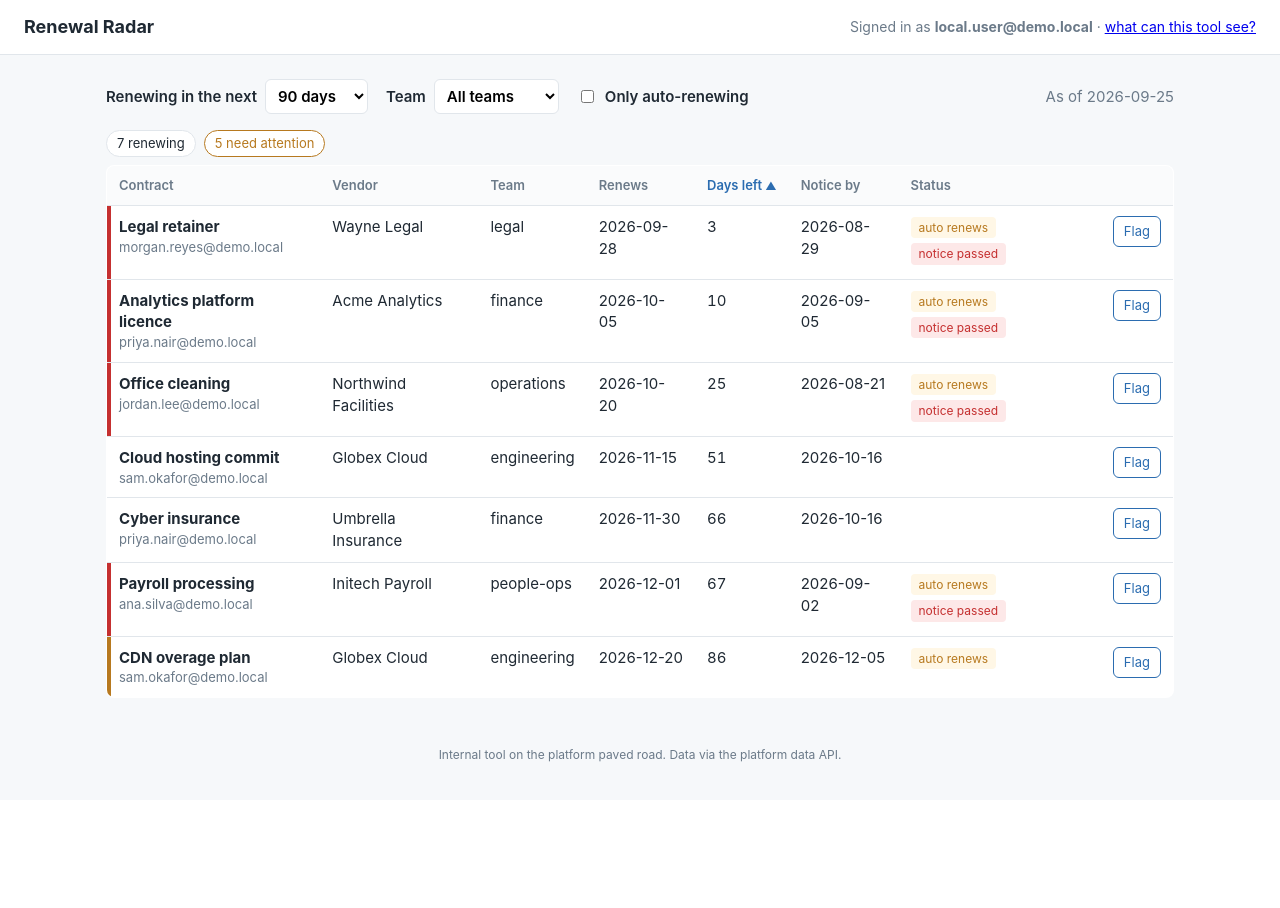
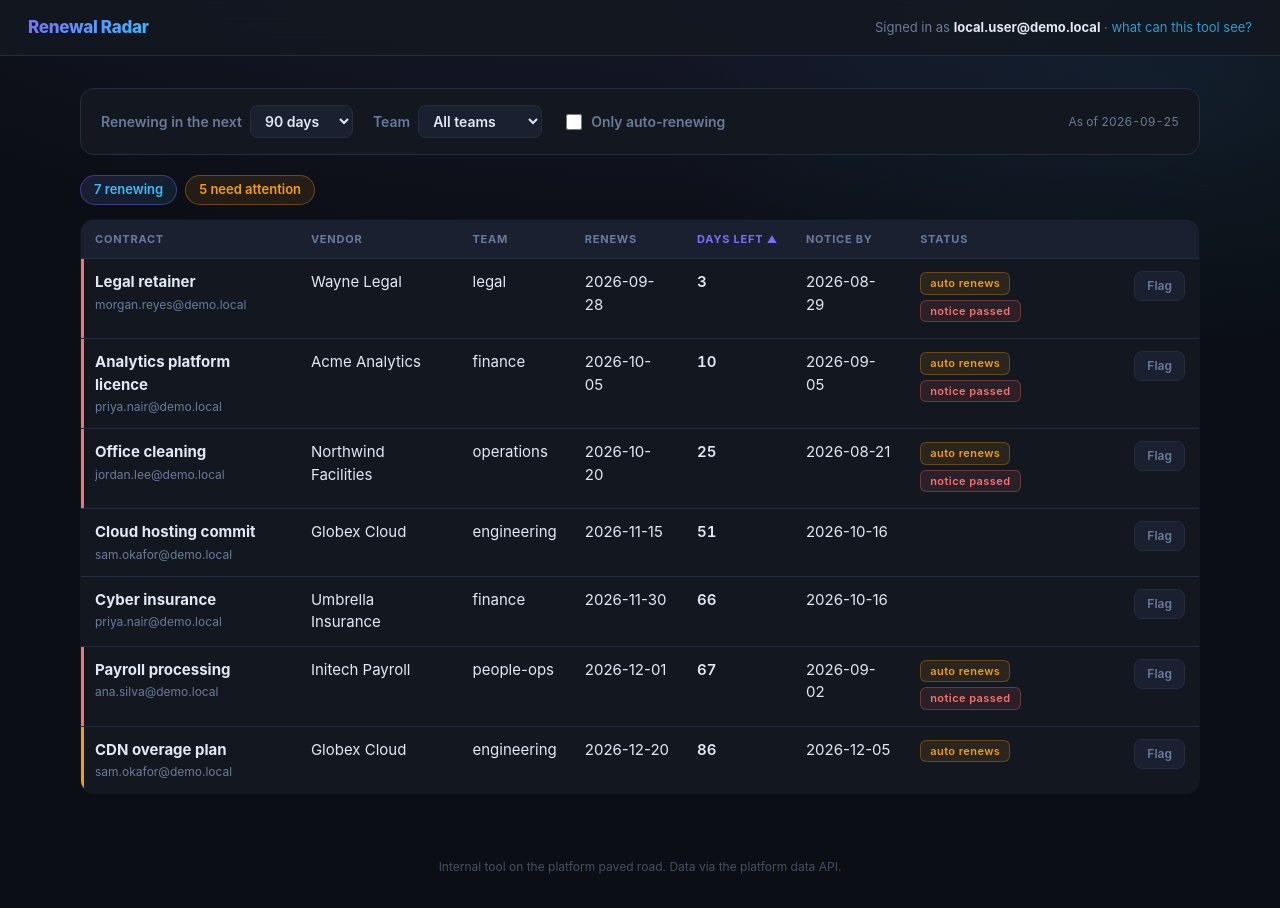
Before and after one commit to demo-aws-vibe-coding/app-renewal-radar, a FastAPI app: page / in a window 1280 px wide. Before the commit the page ends 762 px from the top, so only its background shows below. Run offline with FastAPI, Linux system fonts and the light colour scheme.

Commit message:
Restyle to dark theme with gradient accents and glassy cards
Claude-Session: bde4fa0f-6c82-4a85-8e6e-b2bcbc0021f5
Claude-Model: eu.anthropic.claude-sonnet-4-6
Policy-Version: 2026.09.21-1

```diff
--- a/src/app/static/style.css
+++ b/src/app/static/style.css
@@ -1,33 +1,266 @@
-:root { --ink:#1f2933; --muted:#6b7a89; --line:#e1e6eb; --bg:#f6f8fa; --accent:#2b6cb0; --warn:#b7791f; --urgent:#c53030; }
+:root {
+  --bg: #0b0e14;
+  --surface: #131820;
+  --surface2: #1a2030;
+  --border: #252d3d;
+  --ink: #e2e8f4;
+  --muted: #6b7a99;
+  --accent: #7c6dfa;
+  --accent2: #38bdf8;
+  --warn: #f59e0b;
+  --urgent: #f87171;
+  --success: #34d399;
+  --grad: linear-gradient(135deg, #7c6dfa 0%, #38bdf8 100%);
+}
+
 * { box-sizing: border-box; }
-body { margin:0; font: 15px/1.45 -apple-system, BlinkMacSystemFont, "Segoe UI", Roboto, sans-serif; color:var(--ink); background:var(--bg); }
-.topbar { display:flex; justify-content:space-between; align-items:center; padding:14px 24px; background:#fff; border-bottom:1px solid var(--line); }
-.brand { font-weight:700; font-size:18px; }
-.who { color:var(--muted); font-size:14px; }
-.content { max-width:1100px; margin:24px auto; padding:0 16px; }
-.controls form { display:flex; gap:18px; align-items:center; flex-wrap:wrap; }
-.controls label { display:flex; gap:8px; align-items:center; font-weight:600; }
-select { padding:6px 8px; border:1px solid var(--line); border-radius:6px; background:#fff; font:inherit; }
-.asof { color:var(--muted); margin-left:auto; }
-.summary { margin:16px 0 8px; display:flex; gap:8px; }
-.pill { background:#fff; border:1px solid var(--line); border-radius:999px; padding:3px 10px; font-size:13px; }
-.pill.warn { border-color:var(--warn); color:var(--warn); }
-.grid { width:100%; border-collapse:collapse; background:#fff; border:1px solid var(--line); border-radius:8px; overflow:hidden; }
-.grid th, .grid td { padding:10px 12px; text-align:left; border-bottom:1px solid var(--line); vertical-align:top; }
-.grid th { font-size:13px; color:var(--muted); font-weight:600; background:#fafbfc; }
-.sort-col { cursor:pointer; user-select:none; white-space:nowrap; }
-.sort-col:hover { color:var(--ink); }
-.sort-col.sort-active { color:var(--accent); }
-.sort-arrow { font-size:11px; }
-.grid tr.warn td:first-child { box-shadow: inset 4px 0 0 var(--warn); }
-.grid tr.urgent td:first-child { box-shadow: inset 4px 0 0 var(--urgent); }
-.num { text-align:right; font-variant-numeric: tabular-nums; }
-.muted { color:var(--muted); font-size:13px; }
-.tag { display:inline-block; font-size:12px; padding:2px 8px; border-radius:4px; margin:0 4px 4px 0; background:#eef2f6; }
-.tag.auto-renews { background:#fff7e6; color:var(--warn); }
-.tag.notice-passed { background:#fde8e8; color:var(--urgent); }
-.tag.flagged { background:#e6f0fb; color:var(--accent); }
-.btn { font:inherit; font-size:13px; padding:5px 10px; border:1px solid var(--accent); color:var(--accent); background:#fff; border-radius:6px; cursor:pointer; }
-.btn:hover { background:var(--accent); color:#fff; }
-.empty { color:var(--muted); padding:24px; text-align:center; background:#fff; border:1px dashed var(--line); border-radius:8px; }
-.foot { text-align:center; color:var(--muted); font-size:12px; padding:24px; }
+
+body {
+  margin: 0;
+  font: 15px/1.5 -apple-system, BlinkMacSystemFont, "Segoe UI", Roboto, sans-serif;
+  color: var(--ink);
+  background: var(--bg);
+  background-image:
+    radial-gradient(ellipse 80% 50% at 50% -20%, rgba(124,109,250,.15), transparent),
+    radial-gradient(ellipse 40% 30% at 90% 10%, rgba(56,189,248,.08), transparent);
+  min-height: 100vh;
+}
+
+/* ── Top bar ── */
+.topbar {
+  display: flex;
+  justify-content: space-between;
+  align-items: center;
+  padding: 0 28px;
+  height: 56px;
+  background: rgba(19,24,32,.85);
+  backdrop-filter: blur(12px);
+  border-bottom: 1px solid var(--border);
+  position: sticky;
+  top: 0;
+  z-index: 10;
+}
+
+.brand {
+  font-weight: 800;
+  font-size: 17px;
+  letter-spacing: -.3px;
+  background: var(--grad);
+  -webkit-background-clip: text;
+  -webkit-text-fill-color: transparent;
+  background-clip: text;
+}
+
+.who {
+  color: var(--muted);
+  font-size: 13px;
+}
+
+.who strong { color: var(--ink); }
+
+.who a {
+  color: var(--accent2);
+  text-decoration: none;
+  opacity: .8;
+  transition: opacity .15s;
+}
+.who a:hover { opacity: 1; }
+
+/* ── Layout ── */
+.content { max-width: 1160px; margin: 32px auto; padding: 0 20px; }
+
+/* ── Controls ── */
+.controls {
+  background: var(--surface);
+  border: 1px solid var(--border);
+  border-radius: 14px;
+  padding: 16px 20px;
+  margin-bottom: 20px;
+}
+
+.controls form {
+  display: flex;
+  gap: 20px;
+  align-items: center;
+  flex-wrap: wrap;
+}
+
+.controls label {
+  display: flex;
+  gap: 8px;
+  align-items: center;
+  font-weight: 600;
+  font-size: 14px;
+  color: var(--muted);
+}
+
+.controls label.checkbox { gap: 6px; cursor: pointer; }
+.controls label.checkbox input { accent-color: var(--accent); width: 16px; height: 16px; cursor: pointer; }
+
+select {
+  padding: 6px 10px;
+  border: 1px solid var(--border);
+  border-radius: 8px;
+  background: var(--surface2);
+  color: var(--ink);
+  font: inherit;
+  font-size: 14px;
+  transition: border-color .15s;
+  cursor: pointer;
+}
+select:focus { outline: none; border-color: var(--accent); }
+
+.asof {
+  color: var(--muted);
+  font-size: 12px;
+  margin-left: auto;
+  font-variant-numeric: tabular-nums;
+}
+
+/* ── Summary pills ── */
+.summary { margin: 0 0 14px; display: flex; gap: 8px; flex-wrap: wrap; }
+
+.pill {
+  background: var(--surface2);
+  border: 1px solid var(--border);
+  border-radius: 999px;
+  padding: 4px 13px;
+  font-size: 13px;
+  font-weight: 600;
+  color: var(--muted);
+  transition: border-color .15s;
+}
+
+.pill:first-child {
+  background: linear-gradient(135deg, rgba(124,109,250,.15), rgba(56,189,248,.1));
+  border-color: rgba(124,109,250,.4);
+  color: var(--accent2);
+}
+
+.pill.warn {
+  background: rgba(245,158,11,.1);
+  border-color: rgba(245,158,11,.35);
+  color: var(--warn);
+}
+
+/* ── Table ── */
+.grid {
+  width: 100%;
+  border-collapse: collapse;
+  background: var(--surface);
+  border: 1px solid var(--border);
+  border-radius: 14px;
+  overflow: hidden;
+}
+
+.grid th {
+  padding: 11px 14px;
+  text-align: left;
+  font-size: 11px;
+  font-weight: 700;
+  letter-spacing: .07em;
+  text-transform: uppercase;
+  color: var(--muted);
+  background: var(--surface2);
+  border-bottom: 1px solid var(--border);
+}
+
+.grid td {
+  padding: 12px 14px;
+  text-align: left;
+  border-bottom: 1px solid var(--border);
+  vertical-align: top;
+}
+
+.grid tbody tr:last-child td { border-bottom: none; }
+
+.grid tbody tr {
+  transition: background .12s;
+}
+.grid tbody tr:hover { background: var(--surface2); }
+
+.sort-col { cursor: pointer; user-select: none; white-space: nowrap; }
+.sort-col:hover { color: var(--ink); }
+.sort-col.sort-active { color: var(--accent); }
+.sort-arrow { font-size: 10px; }
+
+/* urgency left-border */
+.grid tr.warn td:first-child  { box-shadow: inset 3px 0 0 var(--warn); }
+.grid tr.urgent td:first-child { box-shadow: inset 3px 0 0 var(--urgent); }
+
+.num { text-align: right; font-variant-numeric: tabular-nums; font-weight: 600; }
+
+.muted { color: var(--muted); font-size: 12px; margin-top: 2px; }
+
+/* ── Tags ── */
+.tag {
+  display: inline-block;
+  font-size: 11px;
+  font-weight: 600;
+  letter-spacing: .04em;
+  padding: 2px 9px;
+  border-radius: 6px;
+  margin: 0 4px 4px 0;
+  background: var(--surface2);
+  border: 1px solid var(--border);
+  color: var(--muted);
+}
+
+.tag.auto-renews {
+  background: rgba(245,158,11,.1);
+  border-color: rgba(245,158,11,.3);
+  color: var(--warn);
+}
+
+.tag.notice-passed {
+  background: rgba(248,113,113,.1);
+  border-color: rgba(248,113,113,.3);
+  color: var(--urgent);
+}
+
+.tag.flagged {
+  background: rgba(124,109,250,.12);
+  border-color: rgba(124,109,250,.3);
+  color: var(--accent);
+}
+
+/* ── Button ── */
+.btn {
+  font: inherit;
+  font-size: 12px;
+  font-weight: 600;
+  padding: 5px 12px;
+  border: 1px solid var(--border);
+  color: var(--muted);
+  background: var(--surface2);
+  border-radius: 8px;
+  cursor: pointer;
+  transition: all .15s;
+  white-space: nowrap;
+}
+
+.btn:hover {
+  border-color: var(--accent);
+  color: var(--accent);
+  background: rgba(124,109,250,.08);
+}
+
+/* ── Empty state ── */
+.empty {
+  color: var(--muted);
+  padding: 48px 24px;
+  text-align: center;
+  background: var(--surface);
+  border: 1px dashed var(--border);
+  border-radius: 14px;
+  font-size: 14px;
+}
+
+/* ── Footer ── */
+.foot {
+  text-align: center;
+  color: var(--muted);
+  font-size: 12px;
+  padding: 32px 24px;
+  opacity: .6;
+}
```
